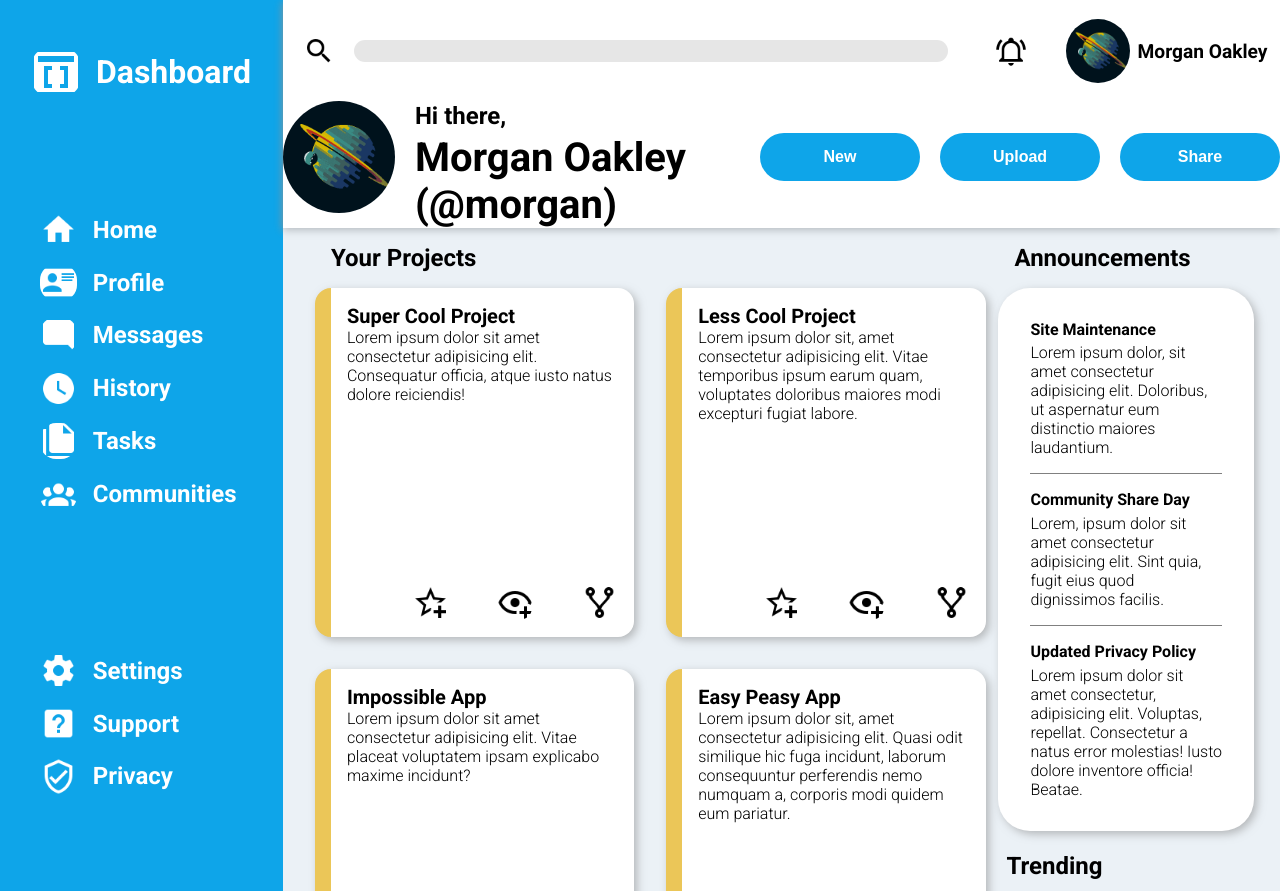
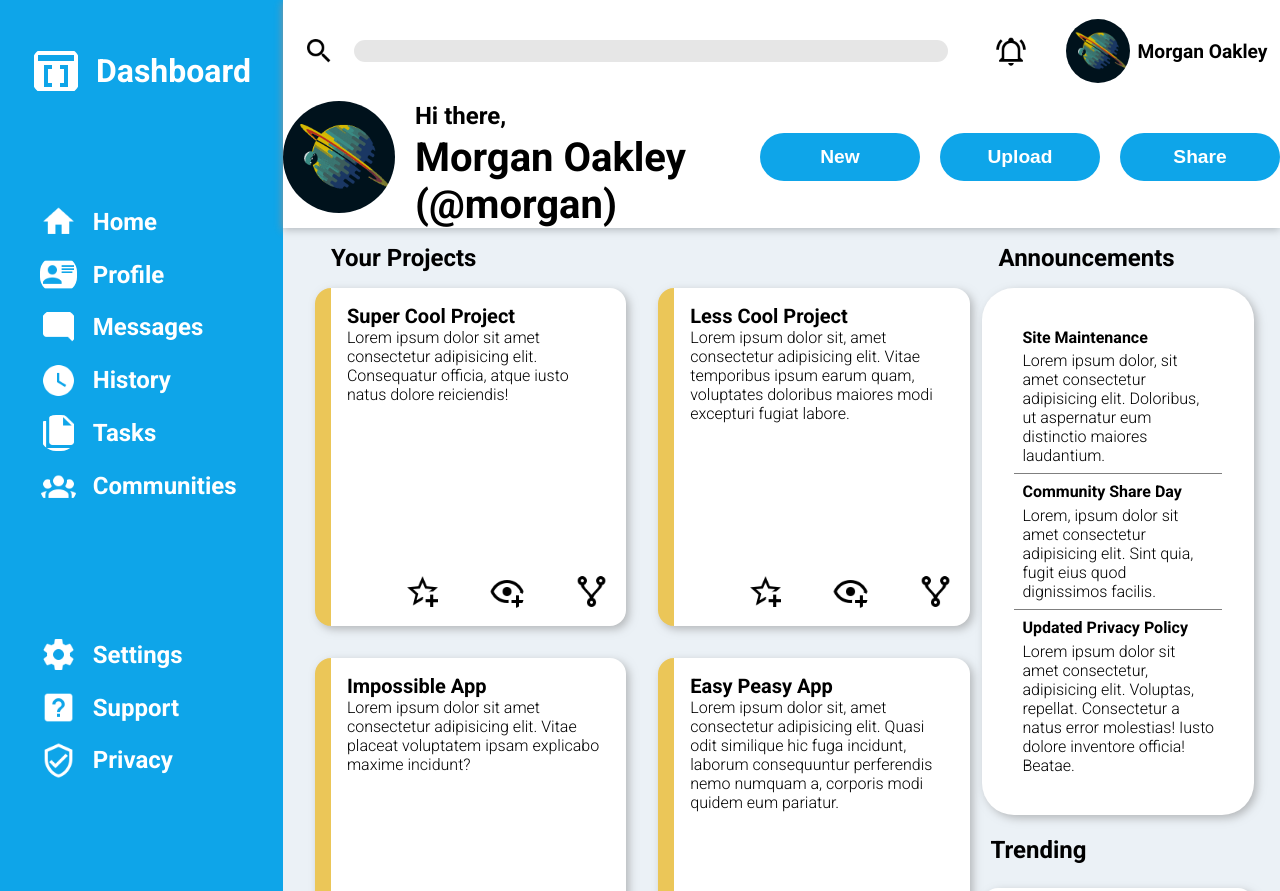
Before and after one commit to NenoPr/Admin-Dashboard-TheOdinProject, a plain HTML site: page index.html in a window 1280 px wide. Shown: the top 891 px of the page. Drawn offline with Linux system fonts and the light colour scheme.

Commit message:
Improved the Announcements and Trending html structure and css styling

```diff
--- a/index.html
+++ b/index.html
@@ -163,10 +163,12 @@
                         <span>Site Maintenance</span>
                         <p>Lorem ipsum dolor, sit amet consectetur adipisicing elit. Doloribus, ut aspernatur eum distinctio maiores laudantium.</p>
                     </div>
+                    <div class="border"></div>
                     <div class="article">
                         <span>Community Share Day</span>
                         <p>Lorem, ipsum dolor sit amet consectetur adipisicing elit. Sint quia, fugit eius quod dignissimos facilis.</p>
                     </div>
+                    <div class="border"></div>
                     <div class="article">
                         <span>Updated Privacy Policy</span>
                         <p>Lorem ipsum dolor sit amet consectetur, adipisicing elit. Voluptas, repellat. Consectetur a natus error molestias! Iusto dolore inventore officia! Beatae.</p>
--- a/stylesheet.css
+++ b/stylesheet.css
@@ -258,14 +258,14 @@ img {
     border-radius: 2vw;
     background-color: var(--button-color);
     color: white;
-    font-size: 1rem;
-    font-weight: bolder;
+    font-size: 1.2rem;
+    font-weight: 700;
 }
 
 .action-buttons:hover {
     transform: scale(1.05);
     cursor: pointer;
-    background-color:  rgb(0, 174, 255)
+    background-color:  rgb(0, 174, 255);
 }
 
 .action-buttons:active {
@@ -408,17 +408,23 @@ img {
 
 .article {
     width: 15vw;
+    padding: .5rem;
 }
 
 .article:hover {
     cursor: pointer;
     transform: scale(1.025);
+    border-radius: 1rem;
 }
 
-.article:not(.article:first-child) {
-    border-top: 0.1rem solid grey;
-    padding-top: 1rem;
-    margin-top: 1rem;
+.article:active {
+    cursor: pointer;
+    transform: scale(1);
+}
+
+.border {
+    border-top: 0.1rem solid rgba(0, 0, 0, 0.5);
+    width: 100%;
 }
 
 .trending {
@@ -452,6 +458,15 @@ img {
 .trending-user {
     display: grid;
     grid-template: 1fr / auto 1fr;
+    padding: .2rem;
+    align-items: center;
+}
+
+.trending-user:hover {
+    cursor: pointer;
+    background-color: #0ea5e9;
+    border-radius: 1rem;
+    color: white;
 }
 
 .trending-user > img {
```
